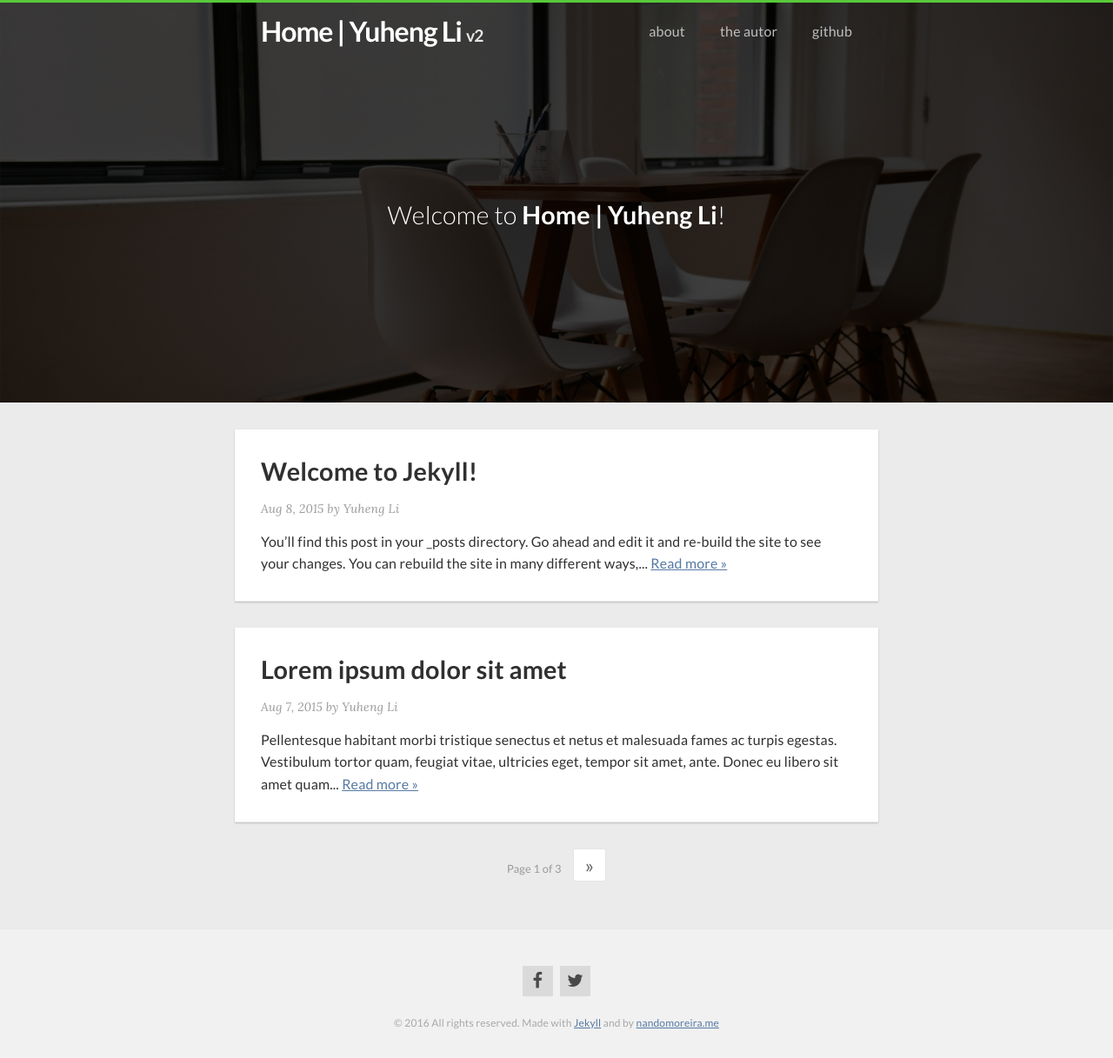
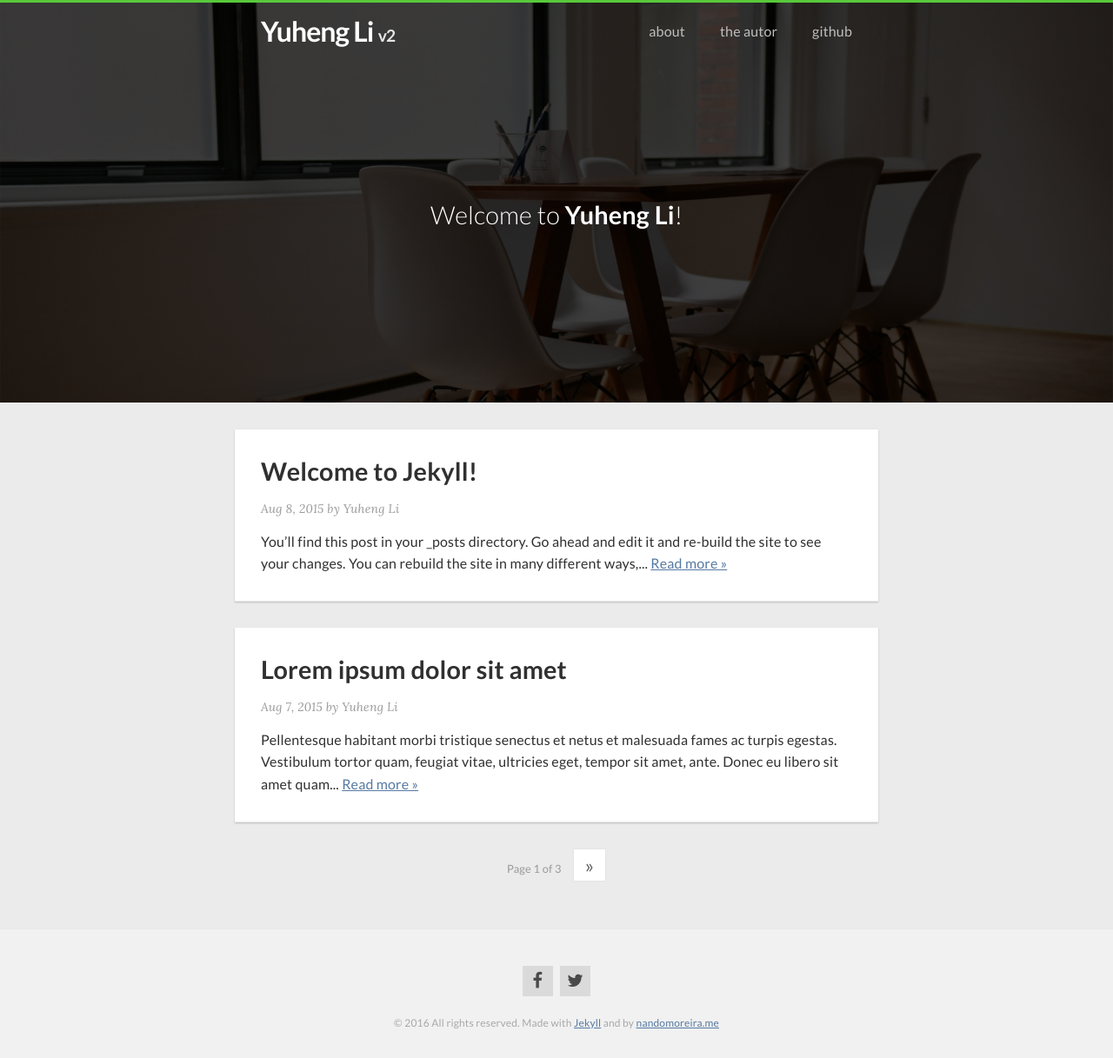
Before and after one commit to yuhengli/yuhengli.github.io, a Jekyll site: the page built from index.html, in a window 1280 px wide. Shown: the whole page at 87% size. Built offline with Jekyll 4.4.1, drawn with Linux system fonts in a browser that asks for light colours; nearby versions of some CDN libraries; the list of posts is cut into pages by our own code.

Commit message:
Update _config.yml

```diff
--- a/_config.yml
+++ b/_config.yml
@@ -1,5 +1,5 @@
 # Site settings
-title: Home | Yuheng Li
+title: Yuheng Li
 email: yuhengli@me.com
 description: Yuheng's Home
 baseurl: "http://yuhengli.github.io"
```
